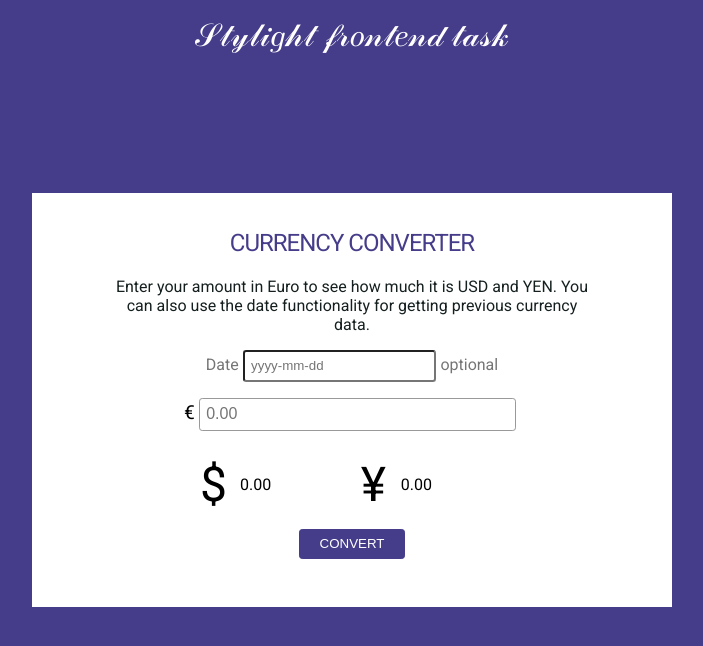
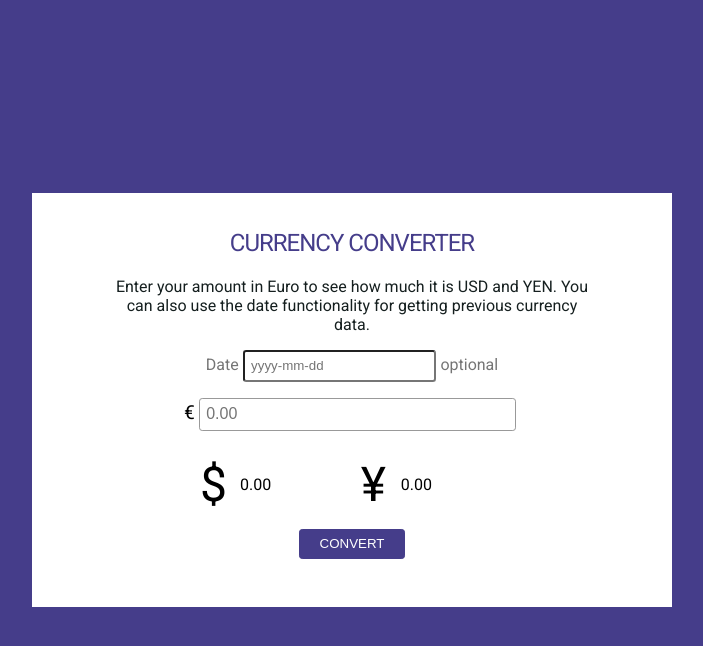
Before and after one commit to harman6666/currency-convertor-fixer, a plain HTML site: page index.html in a window 1280 px wide. Shown: the whole page, without its empty margins (288-991 px from the left). Drawn offline with Linux system fonts and the light colour scheme.

Commit message:
Update index.html

```diff
--- a/index.html
+++ b/index.html
@@ -9,7 +9,6 @@
     <script src="./utils/number_convertor.js"></script>
     <script src="./libs/axios.min.js" async></script>
 </head>
-<header>𝒮𝓉𝓎𝓁𝒾𝑔𝒽𝓉 𝒻𝓇𝑜𝓃𝓉𝑒𝓃𝒹 𝓉𝒶𝓈𝓀</header>
 <body>
     <div class="loader"></div>
     <section class="container">
```
